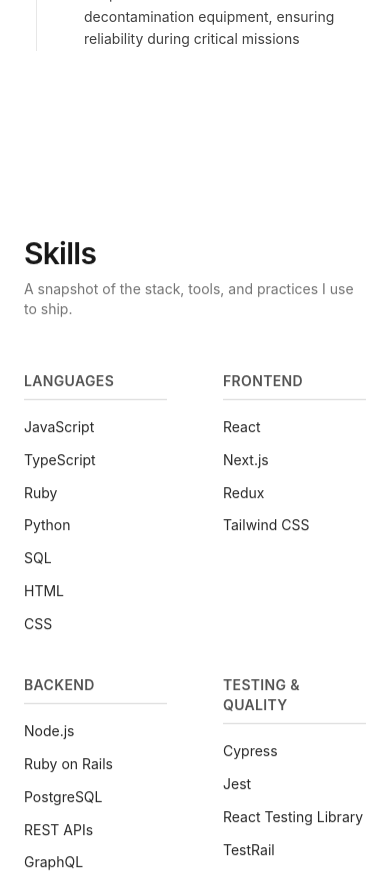
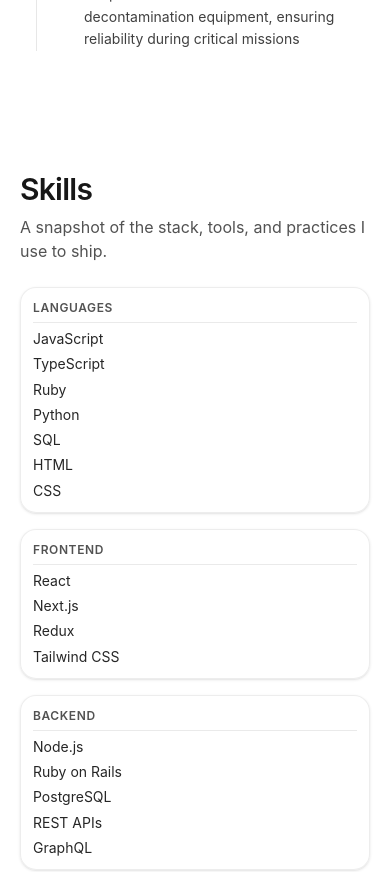
Before and after one commit to ellisPae/ellispae-portfolio, a Next.js app: page / in a window 390 px wide. Shown: the part 3320-4192 px from the top of the page. Built offline with nearby package versions, Linux system fonts and the light colour scheme.

Commit message:
refactor(skills): Improve mobile and tablet layout, spacing, and scroll positioning (#33)

```diff
--- a/components/skills/Skills.tsx
+++ b/components/skills/Skills.tsx
@@ -36,23 +36,23 @@
   return (
     <motion.section
       id="skills"
-      className="w-full max-w-6xl mx-auto px-6 sm:px-8 pt-26 pb-28 snap-start flex items-center scroll-mt-10 will-change-transform"
+      className="w-full max-w-6xl mx-auto px-5 sm:px-8 lg:px-10 pt-10 sm:pt-12 lg:pt-12 pb-10 sm:pb-12 lg:pb-12 snap-start scroll-mt-10 will-change-transform"
       variants={container}
       initial={shouldReduceMotion ? "show" : "hidden"}
       whileInView="show"
       viewport={{ once: true, amount: 0.25 }}
     >
       <div className="w-full">
-        <div className="max-w-2xl mb-13">
+        <div className="max-w-2xl mb-6 sm:mb-7">
           <h2
             id="skills-heading"
-            className="text-3xl font-semibold tracking-tight text-neutral-900 dark:text-neutral-100"
+            className="text-3xl sm:text-4xl font-semibold tracking-tight text-neutral-900 dark:text-neutral-100"
           >
             Skills
           </h2>
           <p
             id="skills-description"
-            className="mt-2 text-sm text-neutral-500 dark:text-neutral-400"
+            className="mt-2 text-base text-neutral-600 dark:text-neutral-400"
           >
             A snapshot of the stack, tools, and practices I use to ship.
           </p>
@@ -60,22 +60,20 @@
 
         <div
           id="skills-grid"
-          className="grid grid-cols-2 sm:grid-cols-3 lg:grid-cols-4 gap-x-14 gap-y-10 lg:gap-y-14"
+          className="grid grid-cols-1 sm:grid-cols-2 lg:grid-cols-3 gap-4"
         >
           {Object.entries(skills).map(([category, items]) => (
             <motion.div
               key={category}
-              id={`skills-category-${category
-                .toLowerCase()
-                .replace(/\s+/g, "-")}`}
+              id={`skills-category-${category.toLowerCase().replace(/\s+/g, "-")}`}
               variants={item}
-              className="rounded-xl transition-colors dark:bg-transparent"
+              className={`rounded-2xl border border-neutral-200/70 dark:border-white/10 bg-white/40 dark:bg-white/5 backdrop-blur-sm p-3 sm:p-4 lg:p-4 shadow-sm transition-all hover:shadow-md hover:border-neutral-300/70 dark:hover:border-white/20`}
             >
               <h3
                 id={`skills-category-title-${category
                   .toLowerCase()
                   .replace(/\s+/g, "-")}`}
-                className="text-sm font-semibold uppercase tracking-wide text-neutral-600 dark:text-neutral-300 mb-4 pb-2 border-b border-neutral-300 dark:border-white/20"
+                className="text-xs font-semibold uppercase tracking-wider text-neutral-600 dark:text-neutral-300 mb-1.5 pb-1.5 border-b border-neutral-200/80 dark:border-white/15"
               >
                 {category}
               </h3>
@@ -84,10 +82,12 @@
                 id={`skills-category-list-${category
                   .toLowerCase()
                   .replace(/\s+/g, "-")}`}
-                className="space-y-2.5 text-sm text-neutral-800 dark:text-neutral-200/90 leading-relaxed"
+                className="space-y-1.5 text-sm text-neutral-800 dark:text-neutral-200/90 leading-relaxed"
               >
                 {items.map((skill) => (
-                  <li key={skill}>{skill}</li>
+                  <li key={skill} className="leading-snug">
+                    {skill}
+                  </li>
                 ))}
               </ul>
             </motion.div>
```
